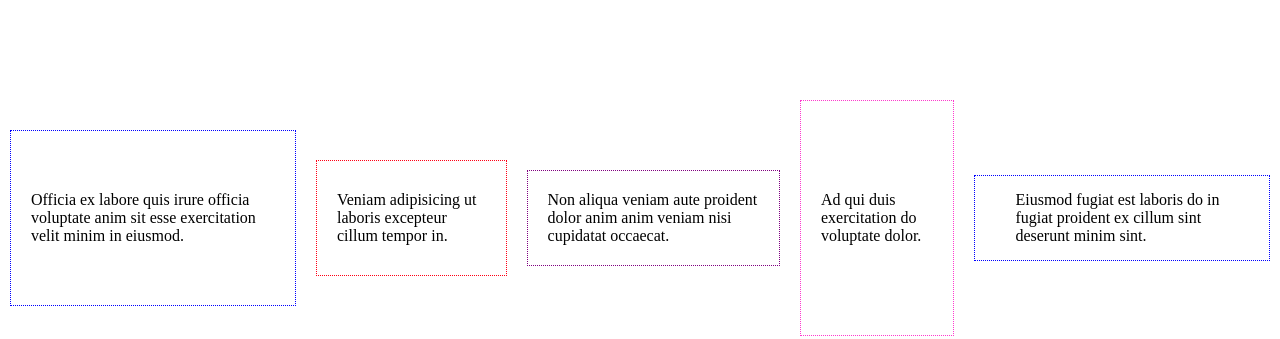
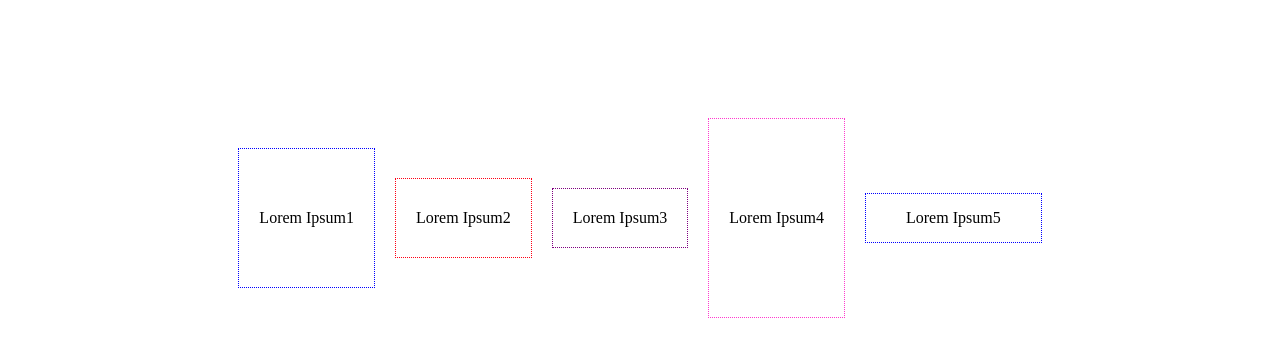
Before and after one commit to msaenzy/p62-PPW-Saenz, a plain HTML site: page taller06/index.html in a window 1280 px wide. Shown: the part 182-521 px from the top of the page. Drawn offline with Linux system fonts and the light colour scheme.

Commit message:
taller06v2

```diff
--- a/taller06/index.html
+++ b/taller06/index.html
@@ -6,11 +6,11 @@
     </head>
     <body>
         <section class="container">
-            <div class="item">Officia ex labore quis irure officia voluptate anim sit esse exercitation velit minim in eiusmod.</div>
-            <div class="item2">Veniam adipisicing ut laboris excepteur cillum tempor in.</div>
-            <div class="item3">Non aliqua veniam aute proident dolor anim anim veniam nisi cupidatat occaecat.</div>
-            <div class="item4">Ad qui duis exercitation do voluptate dolor.</div>
-            <div class="item5">Eiusmod fugiat est laboris do in fugiat proident ex cillum sint deserunt minim sint.</div>
+            <div class="item">Lorem Ipsum1</div>
+            <div class="item2">Lorem Ipsum2</div>
+            <div class="item3">Lorem Ipsum3</div>
+            <div class="item4">Lorem Ipsum4</div>
+            <div class="item5">Lorem Ipsum5</div>
         </section>
     </body>
 </html>
```
